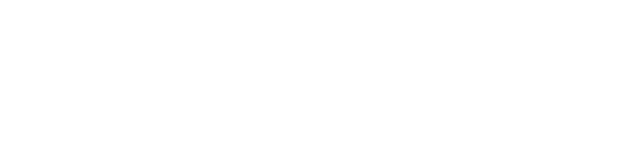
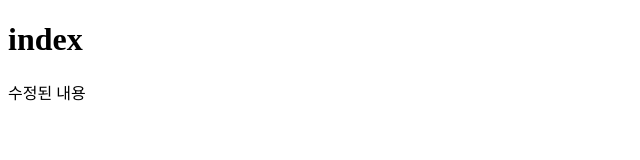
Before and after one commit to TrialGame/guestbook, a plain HTML site: page index.html in a window 1280 px wide. Shown: the whole page, without its empty margins (0-640 px from the left). Drawn offline with Linux system fonts and the light colour scheme.

Commit message:
index 수정

```diff
--- a/index.html
+++ b/index.html
@@ -3,9 +3,10 @@
 <head>
     <meta charset="UTF-8">
     <meta name="viewport" content="width=device-width, initial-scale=1.0">
-    <title>Document</title>
+    <title>index</title>
 </head>
 <body>
-
+    <h1>index</h1>
+    <div>수정된 내용</div>
 </body>
 </html>
```
